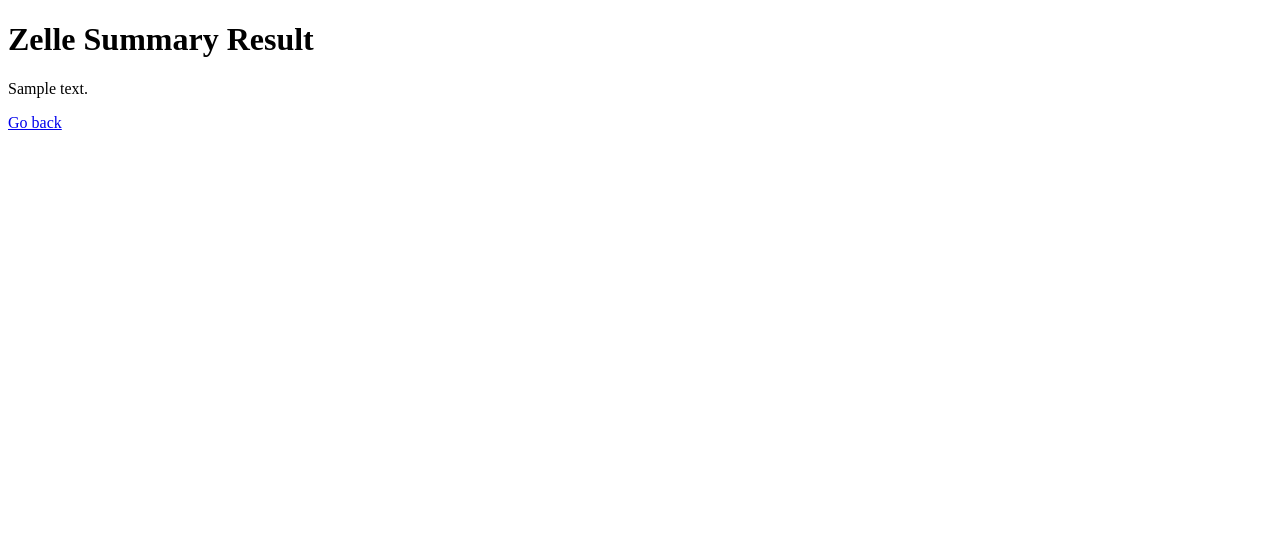
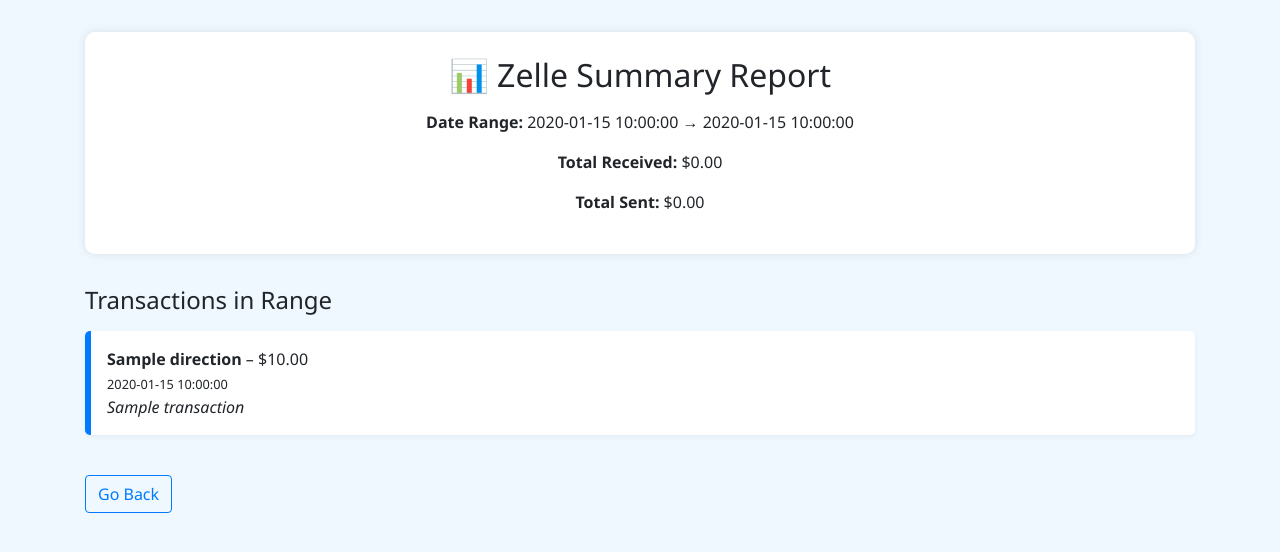
Before and after one commit to Rriznyk04/ZelleMail, a Python web app: template templates/summary_result.html in a window 1280 px wide. Shown: the top 552 px of the page. Run offline with Jinja, Linux system fonts and the light colour scheme; the template is opened without the code that fills it: most values are stand-ins (such as "Sample title", 1, 10 or a date in 2020); some libraries are stand-ins or nearby versions.

Commit message:
Update summary_result.html

```diff
--- a/templates/summary_result.html
+++ b/templates/summary_result.html
@@ -1,11 +1,62 @@
+
 <!DOCTYPE html>
-<html>
+<html lang="en">
 <head>
-    <title>Summary Result</title>
+    <meta charset="UTF-8">
+    <title>Zelle Summary Result</title>
+    <link href="https://stackpath.bootstrapcdn.com/bootstrap/4.5.2/css/bootstrap.min.css" rel="stylesheet">
+    <style>
+        body {
+            font-family: 'Segoe UI', sans-serif;
+            background-color: #f0f8ff;
+            padding: 2rem;
+        }
+        .summary-box {
+            background-color: white;
+            padding: 1.5rem;
+            border-radius: 10px;
+            box-shadow: 0 0 10px rgba(0,0,0,0.1);
+            margin-bottom: 2rem;
+        }
+        .transaction-card {
+            background-color: #ffffff;
+            border-left: 6px solid #007bff;
+            padding: 1rem;
+            margin-bottom: 1rem;
+            border-radius: 5px;
+            box-shadow: 0 2px 5px rgba(0,0,0,0.05);
+        }
+        .transaction-card.sent {
+            border-left-color: #dc3545;
+        }
+    </style>
 </head>
 <body>
-    <h1>Zelle Summary Result</h1>
-    <p>{{ summary }}</p>
-    <a href="/summary_time">Go back</a>
+
+<div class="container">
+    <div class="summary-box text-center">
+        <h2 class="mb-3">📊 Zelle Summary Report</h2>
+        <p><strong>Date Range:</strong> {{ start_date }} → {{ end_date }}</p>
+        <p><strong>Total Received:</strong> ${{ '%.2f' % total_received }}</p>
+        <p><strong>Total Sent:</strong> ${{ '%.2f' % total_sent }}</p>
+    </div>
+
+    <h4 class="mb-3">Transactions in Range</h4>
+
+    {% if transactions %}
+        {% for t in transactions %}
+            <div class="transaction-card {% if t.Direction == 'sent' %}sent{% endif %}">
+                <strong>{{ t.Direction|capitalize }}</strong> – ${{ '%.2f' % t.Amount }} <br>
+                <small>{{ t.Date.strftime('%Y-%m-%d %H:%M:%S') }}</small><br>
+                <em>{{ t.SubjectLine }}</em>
+            </div>
+        {% endfor %}
+    {% else %}
+        <p>No transactions found in this range.</p>
+    {% endif %}
+
+    <a href="/summary_time" class="btn btn-outline-primary mt-4">Go Back</a>
+</div>
+
 </body>
 </html>
```
